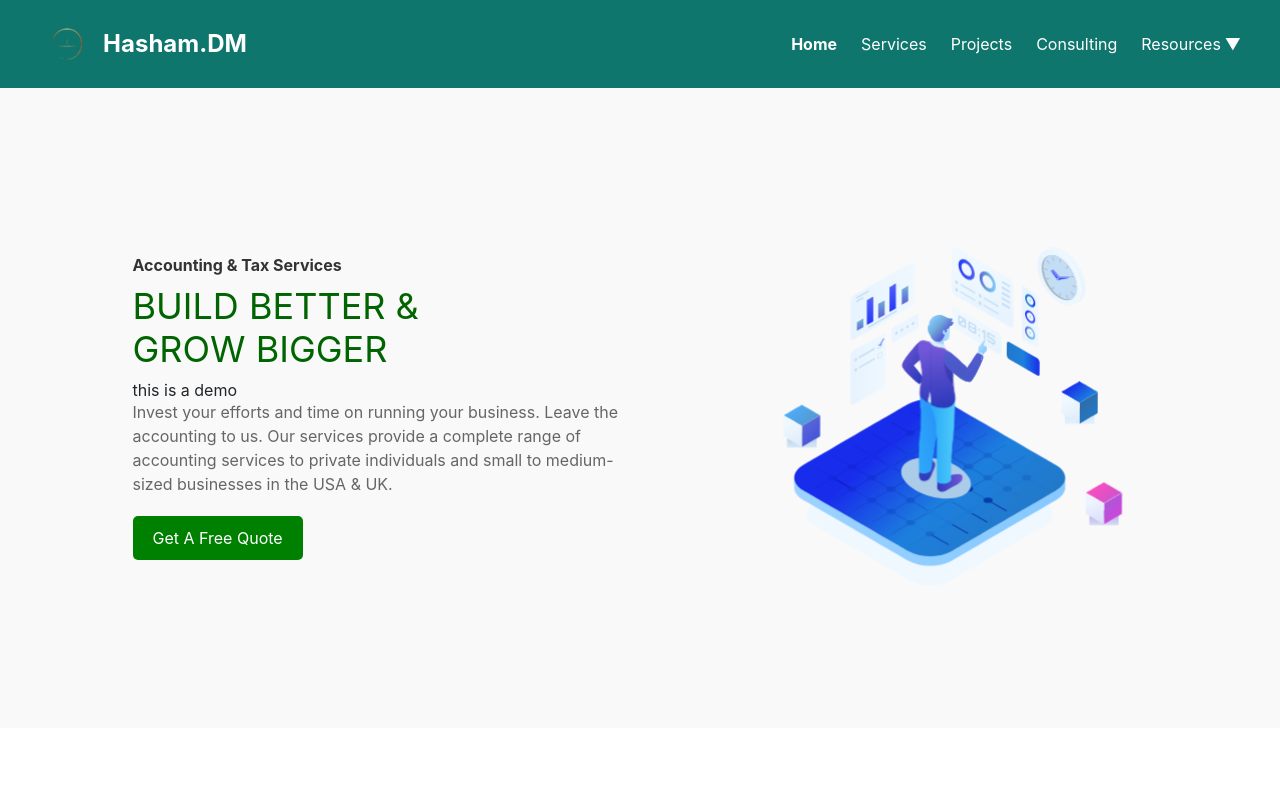
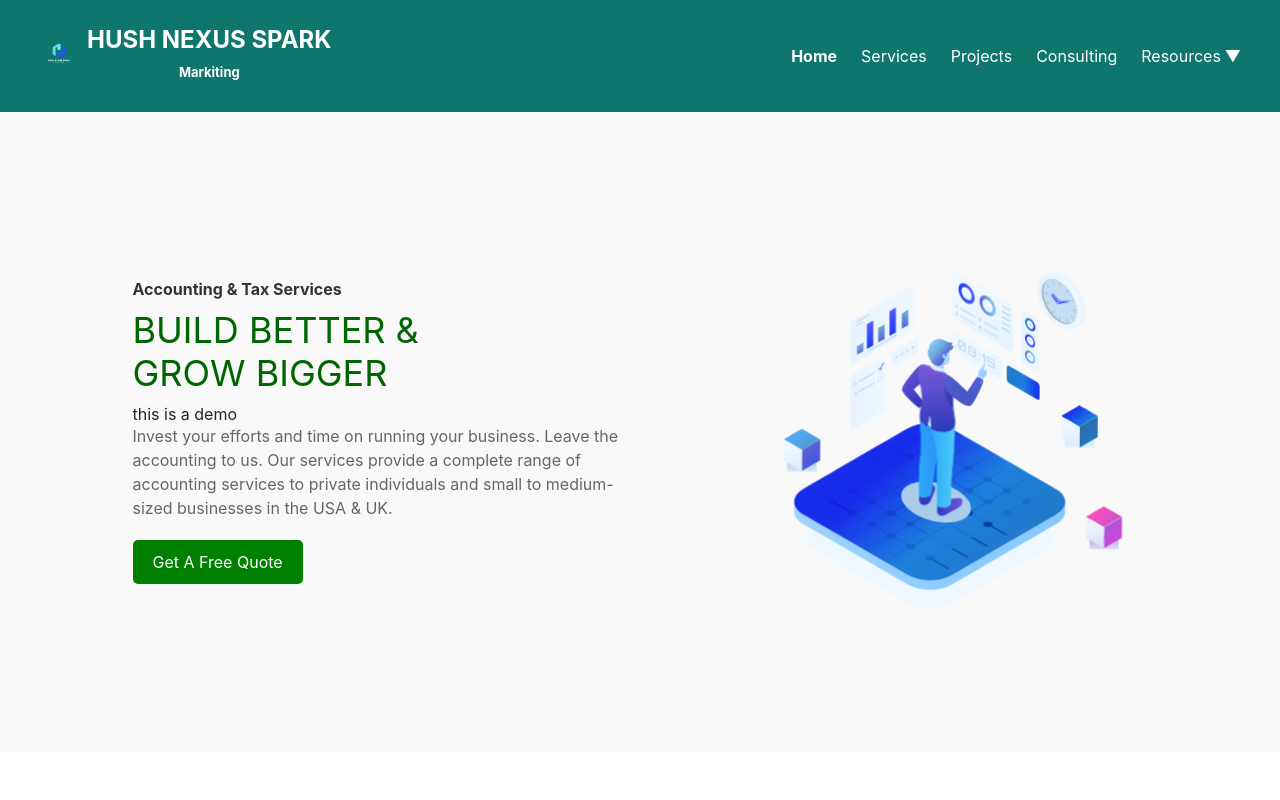
Before and after one commit to waqaxhp/malik-hasham-, a React (Create React App) app: page /projects in a window 1280 px wide. Shown: the top 800 px of the page. Built offline with nearby package versions, Linux system fonts and the light colour scheme; a small style sheet from the web is missing.

Commit message:
Loogo Updated !
Loogo Updated !

```diff
--- a/src/Components/Navebar/Navebar.css
+++ b/src/Components/Navebar/Navebar.css
@@ -0,0 +1,12 @@
+/* .items-center img {
+  width: 160px;
+  height: 60px;
+} */
+.nav-heding {
+  /* margin-top: -3px; */
+  text-align: center;
+  font-size: small;
+}
+.nav-heding p {
+  width: 100px;
+}
--- a/src/Components/Navebar/Navebar.jsx
+++ b/src/Components/Navebar/Navebar.jsx
@@ -1,172 +1,6 @@
-// import React, { useState } from 'react'
-// import Logo from '../Assets/Navbar logo.png.png'
-
-// const Navbar = () => {
-//   const [isOpen, setIsOpen] = useState(false) // State for mobile menu toggle
-//   const [activeLink, setActiveLink] = useState('Home') // Track active link
-//   const [isResourcesOpen, setIsResourcesOpen] = useState(false) // State for Resources dropdown
-
-//   // Toggle for mobile menu
-//   const toggleMenu = () => {
-//     setIsOpen(!isOpen)
-//   }
-
-//   // Toggle for Resources dropdown
-//   const toggleResources = () => {
-//     setIsResourcesOpen(!isResourcesOpen)
-//   }
-
-//   // Function to set active link
-//   const handleLinkClick = (link) => {
-//     setActiveLink(link)
-//   }
-
-//   return (
-//     <nav className="bg-teal-700 p-4">
-//       <div className="container mx-auto flex justify-between items-center">
-//         {/* Logo Section */}
-//         <div className="flex items-center">
-//           <img src={Logo} alt="Logo" className="h-10 mr-2" />
-//           <span className="text-white text-2xl font-bold">FinTax</span>
-//         </div>
-
-//         {/* Desktop Menu */}
-//         <div className="hidden md:flex space-x-6">
-//           {['Home', 'Services', 'Projects', 'Consulting', 'Pricing'].map(
-//             (link) => (
-//               <a
-//                 key={link}
-//                 href={`#${link.toLowerCase()}`}
-//                 className={`text-white hover:text-yellow-500 transition duration-300 ease-in-out ${
-//                   activeLink === link
-//                     ? 'text-yellow-500 font-bold'
-//                     : 'hover:underline'
-//                 }`}
-//                 onClick={() => handleLinkClick(link)}
-//               >
-//                 {link}
-//               </a>
-//             )
-//           )}
-
-//           {/* Dropdown for Resources */}
-//           <div className="relative group">
-//             <button
-//               className="text-white hover:text-yellow-500 flex items-center transition duration-300 ease-in-out"
-//               onClick={toggleResources}
-//             >
-//               Resources <span className="ml-1">▼</span>
-//             </button>
-//             {/* Dropdown content */}
-//             <div
-//               className={`absolute right-0 mt-2 w-48 bg-white shadow-lg rounded-lg ${
-//                 isResourcesOpen ? 'block' : 'hidden'
-//               }`}
-//             >
-//               <a
-//                 href="#resource1"
-//                 className="block px-4 py-2 text-gray-700 hover:bg-teal-100"
-//               >
-//                 About
-//               </a>
-//               <a
-//                 href="#resource2"
-//                 className="block px-4 py-2 text-gray-700 hover:bg-teal-100"
-//               >
-//                 Contact
-//               </a>
-//               <a
-//                 href="#resource3"
-//                 className="block px-4 py-2 text-gray-700 hover:bg-teal-100"
-//               >
-//                 Career
-//               </a>
-//             </div>
-//           </div>
-//         </div>
-
-//         {/* Mobile Menu Icon */}
-//         <button
-//           onClick={toggleMenu}
-//           className="block md:hidden text-white focus:outline-none"
-//         >
-//           <svg
-//             className="w-6 h-6"
-//             fill="none"
-//             stroke="currentColor"
-//             viewBox="0 0 24 24"
-//             xmlns="http://www.w3.org/2000/svg"
-//           >
-//             <path
-//               strokeLinecap="round"
-//               strokeLinejoin="round"
-//               strokeWidth="2"
-//               d={isOpen ? 'M6 18L18 6M6 6l12 12' : 'M4 6h16M4 12h16M4 18h16'}
-//             />
-//           </svg>
-//         </button>
-//       </div>
-
-//       {/* Mobile Menu */}
-//       <div className={`${isOpen ? 'block' : 'hidden'} md:hidden`}>
-//         {['Home', 'Services', 'Projects', 'Consulting', 'Pricing'].map(
-//           (link) => (
-//             <a
-//               key={link}
-//               href={`#${link.toLowerCase()}`}
-//               className={`block px-4 py-2 text-white hover:bg-teal-600 transition duration-300 ease-in-out ${
-//                 activeLink === link ? 'bg-yellow-500' : ''
-//               }`}
-//               onClick={() => {
-//                 handleLinkClick(link)
-//                 toggleMenu() // Close menu on click
-//               }}
-//             >
-//               {link}
-//             </a>
-//           )
-//         )}
-
-//         {/* Resources dropdown for mobile */}
-//         <div className="block px-4 py-2 text-white hover:bg-teal-600">
-//           <button
-//             onClick={toggleResources}
-//             className="flex items-center w-full"
-//           >
-//             Resources <span className="ml-1">▼</span>
-//           </button>
-//           {isResourcesOpen && (
-//             <div className="bg-white shadow-lg rounded-lg">
-//               <a
-//                 href="#resource1"
-//                 className="block px-4 py-2 text-gray-700 hover:bg-teal-100"
-//               >
-//                 About
-//               </a>
-//               <a
-//                 href="#resource2"
-//                 className="block px-4 py-2 text-gray-700 hover:bg-teal-100"
-//               >
-//                 Contact
-//               </a>
-//               <a
-//                 href="#resource3"
-//                 className="block px-4 py-2 text-gray-700 hover:bg-teal-100"
-//               >
-//                 Career
-//               </a>
-//             </div>
-//           )}
-//         </div>
-//       </div>
-//     </nav>
-//   )
-// }
-
-// export default Navbar
-// Navbar.js
 import React, { useState } from "react";
-import Logo from "../Assets/Navbar logo.png.png";
+import Logo from "../Assets/Aqua and Blue Modern Letter H Marketing Logo Design.png";
+import "./Navebar.css";
 
 const Navbar = () => {
   const [isOpen, setIsOpen] = useState(false); // State for mobile menu toggle
@@ -194,7 +28,10 @@ const Navbar = () => {
         {/* Logo Section */}
         <div className="flex items-center">
           <img src={Logo} alt="Logo" className="h-10 mr-2" />
-          <span className="text-white text-2xl font-bold">Hasham.DM</span>{" "}
+          <span className="text-white text-2xl font-bold">
+            HUSH NEXUS SPARK <br />
+            <p className="nav-heding"> Markiting</p>
+          </span>{" "}
         </div>
 
         {/* Desktop Menu */}
```
Also changed, not shown: src/App.js (+0 -24 lines), src/Components/Assets/Aqua and Blue Modern Letter H Marketing Logo Design.png (added).
